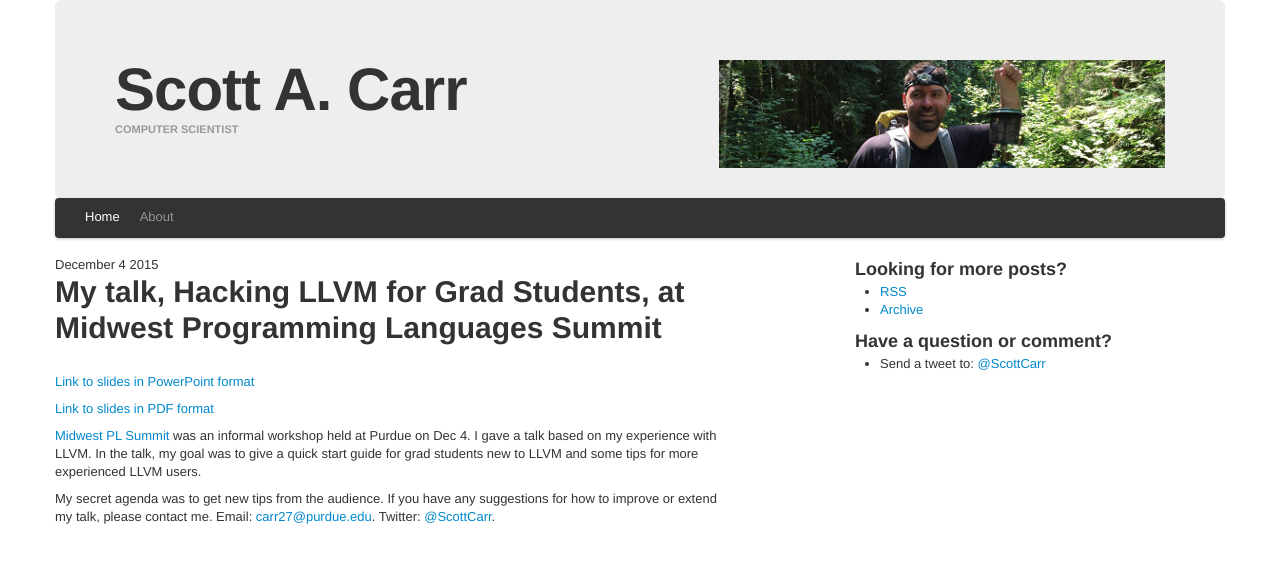
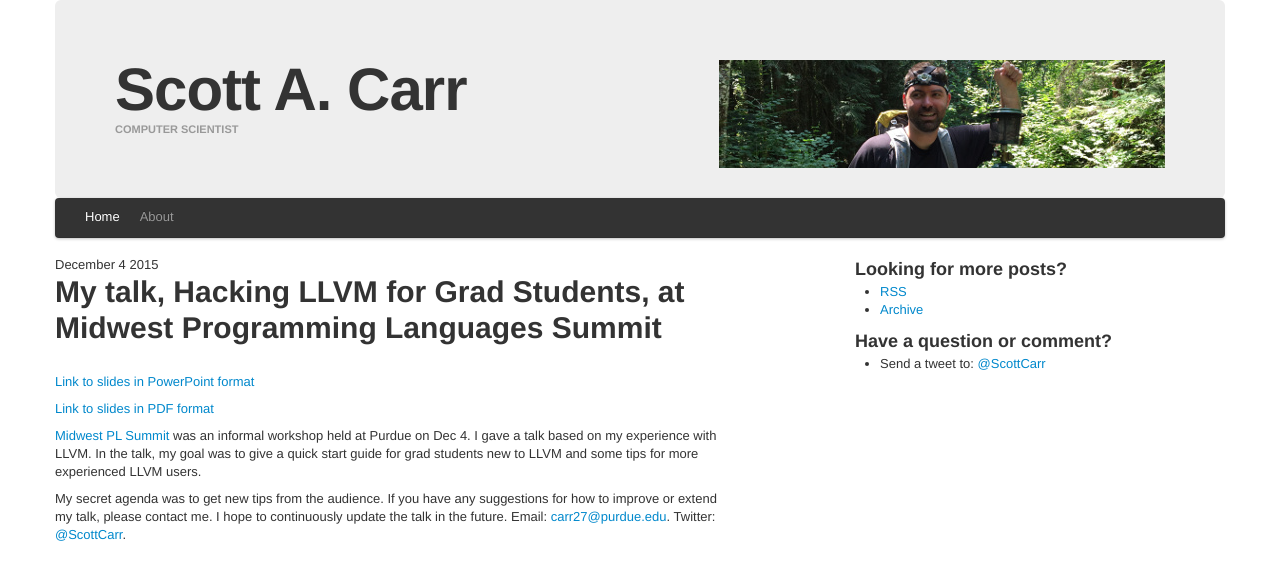
Before and after one commit to scottcarr/scottcarr.github.com, a Jekyll site: the page built from _posts/2015-12-4-hacking-llvm-for-grad-mwpls.md, in a window 1280 px wide. Shown: the top 580 px of the page. Built offline with Jekyll 4.4.1, drawn with Linux system fonts in a browser that asks for light colours.

Commit message:
fix extra links

```diff
--- a/_posts/2015-12-4-hacking-llvm-for-grad-mwpls.md
+++ b/_posts/2015-12-4-hacking-llvm-for-grad-mwpls.md
@@ -15,6 +15,7 @@ give a quick start guide for grad students new to LLVM and some tips
 for more experienced LLVM users.
 
 My secret agenda was to get new tips from the audience.  If you have any
-suggestions for how to improve or extend my talk, please contact me.  Email:
+suggestions for how to improve or extend my talk, please contact me.  I hope to
+continuously update the talk in the future.  Email:
 [carr27@purdue.edu](mailto:carr27@purdue.edu).  Twitter:
 [@ScottCarr](https://twitter.com/scottcarr).
```
